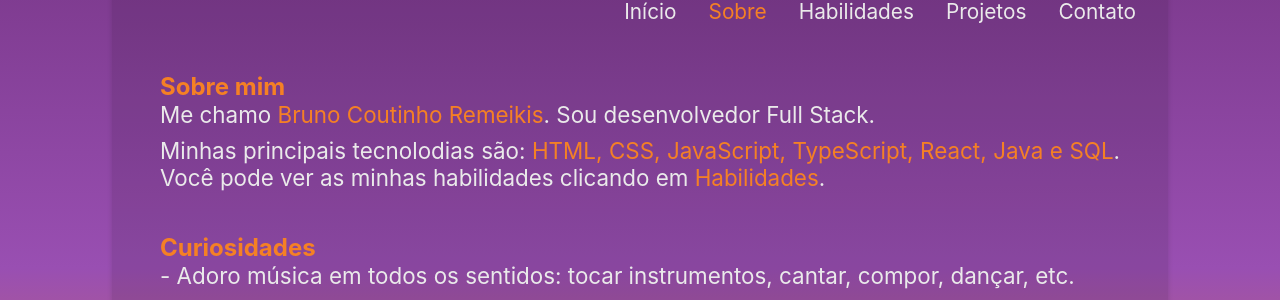
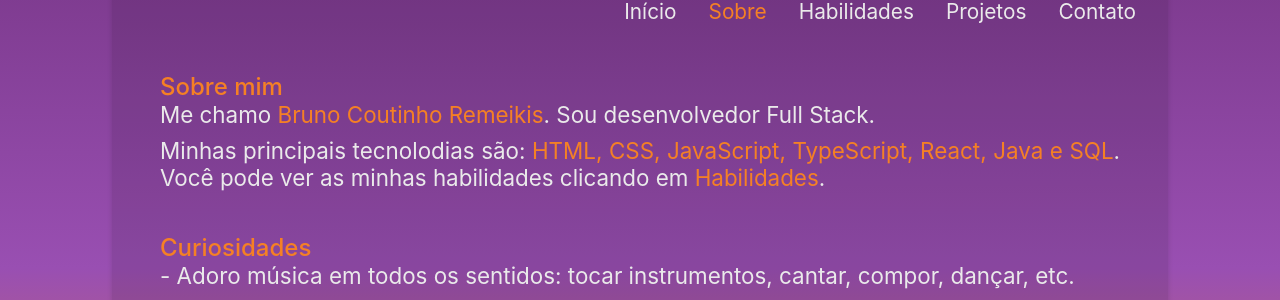
Before and after one commit to bruno-remeikis/portifolio, a Next.js app: page /about in a window 1280 px wide. Shown: the part 132-432 px from the top of the page. Built offline with nearby package versions, Linux system fonts and the light colour scheme.

Commit message:
Simple visual changes.

```diff
--- a/package.json
+++ b/package.json
@@ -8,10 +8,10 @@
     "start": "next start"
   },
   "dependencies": {
+    "bootstrap": "^4.6.0",
     "next": "10.2.3",
     "react": "17.0.2",
     "react-dom": "17.0.2",
-    "react-icons": "^4.2.0",
     "sass": "^1.34.0"
   },
   "devDependencies": {
--- a/src/pages/api/hello.js
+++ /dev/null
@@ -1,5 +0,0 @@
-// Next.js API route support: https://nextjs.org/docs/api-routes/introduction
-
-export default (req, res) => {
-  res.status(200).json({ name: 'John Doe' })
-}
--- a/src/pages/habilities.tsx
+++ b/src/pages/habilities.tsx
@@ -40,8 +40,6 @@ export default () =>
             </Head>
 
             <main className={styles.container}>
-                {/*<h2>Tecnologias</h2>*/}
-
                 <div className={styles.items}>
                     {items.map(item =>
                         <div className={styles.item}>
--- a/src/styles/About.module.scss
+++ b/src/styles/About.module.scss
@@ -11,7 +11,10 @@
 
     text-align: justify;
 
-    h2 { color: var(--orange-2); }
+    h2 {
+        color: var(--orange-2);
+        font-weight: 500;
+    }
 
     p {
         margin-bottom: 0.6rem;
--- a/src/styles/Home.module.scss
+++ b/src/styles/Home.module.scss
@@ -54,6 +54,7 @@
 	width: 20rem;
 	height: 20rem;
 
+	margin-bottom: 1rem;
 	border-radius: 999rem;
 }
 
```
